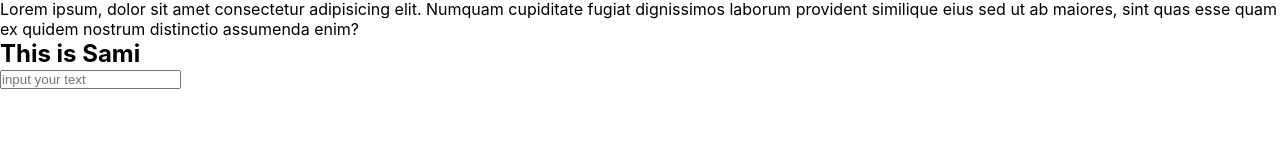
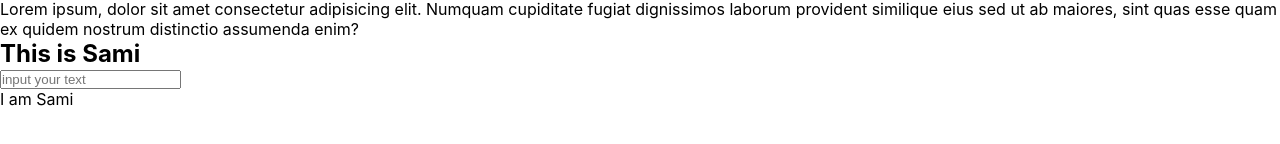
Before and after one commit to AliSami6/React-Application, a React (Create React App) app in the folder demo-react-app/: page / in a window 1280 px wide. Shown: the part 250-394 px from the top of the page. Built offline with nearby package versions, Linux system fonts and the light colour scheme.

Commit message:
conditional rendering

```diff
--- a/demo-react-app/src/App.js
+++ b/demo-react-app/src/App.js
@@ -6,9 +6,9 @@ import Contact from './pages/Contact';
 import Facebook from './pages/Facebook';
 import Fragment from "./pages/Fragment";
 import Clipboard from "./pages/Clipboard";
+import WelcomeAdmin from './pages/WelcomeAdmin';
 function App() {
   return (
-
       <>
         <Home />
         <About />
@@ -16,6 +16,7 @@ function App() {
         <Facebook />
         <Fragment />
         <Clipboard/>
+        <WelcomeAdmin/>
       </>
 
   );
--- /dev/null
+++ b/demo-react-app/src/pages/Filter.jsx
@@ -0,0 +1,9 @@
+import React from 'react'
+
+export default function Filter() {
+  return (
+    <div>
+      <h1>I want to love react </h1>
+    </div>
+  )
+}
--- /dev/null
+++ b/demo-react-app/src/pages/WelcomeAdmin.jsx
@@ -0,0 +1,24 @@
+import React, { Component } from 'react'
+import Filter from "./Filter";
+export default class WelcomeAdmin extends Component {
+  constructor(props){
+    super (props)
+    this.state={
+      YourAge:true,
+
+    }
+  }
+  render() {
+    let sami
+    if(this.state.YourAge){
+      sami = "I am Sami";
+    }else{
+      sami = <Filter/>
+    }
+    return (
+      <div>
+       {sami}
+      </div>
+    )
+  }
+}
```
